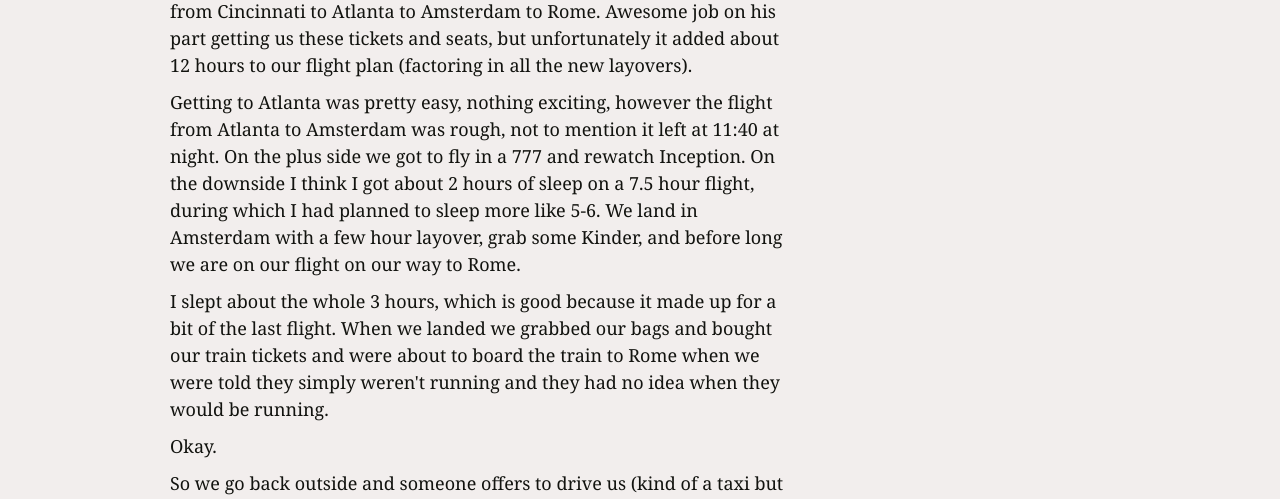
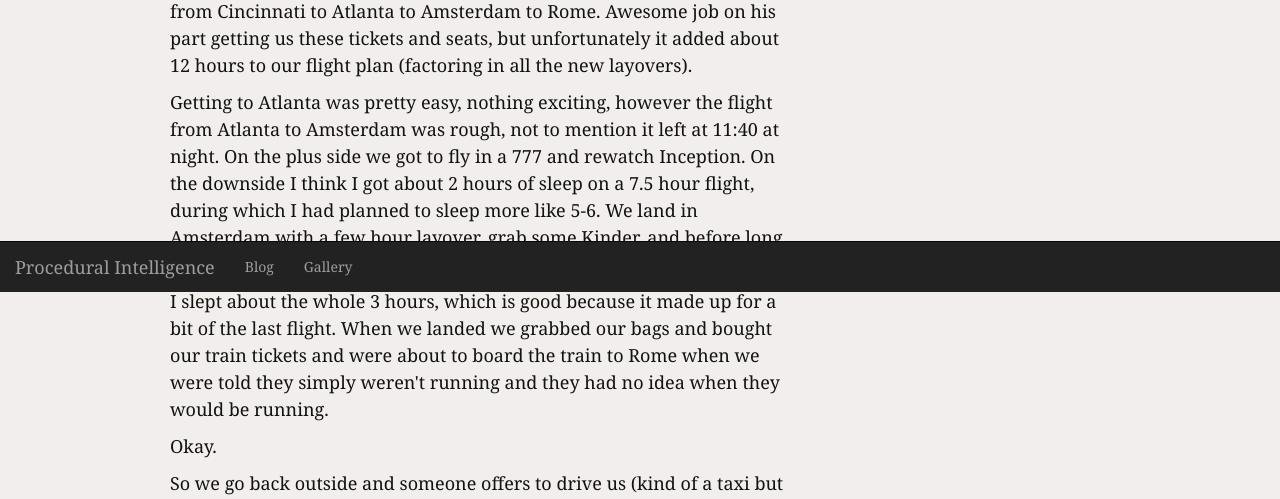
Before and after one commit to najarvis/Procedural-Intelligence, a Flask app: page /blog in a window 1280 px wide. Shown: the part 508-1007 px from the top of the page. Run offline with Flask 2, Linux system fonts and the light colour scheme; some libraries are stand-ins or nearby versions.

Commit message:
Finishes up gallery viewing as well as add a footer navigation bar and a 404 page

```diff
--- a/procint.py
+++ b/procint.py
@@ -24,5 +24,9 @@ def default():
 def special_creator():
     return render_template("special_creator.html")
 
+@app.errorhandler(404)
+def page_not_found(e):
+    return render_template("404.html"), 404
+
 if __name__ == "__main__":
     app.run(host='0.0.0.0')
--- a/templates/base_template.html
+++ b/templates/base_template.html
@@ -44,6 +44,34 @@
 	    		<p class="lead blog-description">My (Currently) Non-Sentient Blog</p>
 	    	</div>
 
+            {% block navigation %}
+            <nav class="navbar navbar-inverse navbar-fixed-bottom">
+                <div class="navbar-header">
+                    <button type="button" class="navbar-toggle" data-toggle="collapse" data-target="#Navbar">
+                        <span class="icon-bar"></span>
+                        <span class="icon-bar"></span>
+                        <span class="icon-bar"></span>
+                    </button>
+                    <a class="navbar-brand" href="/">Procedural Intelligence</a>
+                </div>
+                <div class="collapse navbar-collapse" id="Navbar">
+                    <ul class="nav navbar-nav">
+                        <li class="nav-item">
+                            <a class="nav-link" href="/blog">Blog</a>
+                        </li>
+                        <li class="nav-item">
+                            <a class="nav-link" href="/gallery">Gallery</a>
+                        </li>
+                        <!--
+                        <li class="nav-item">
+                            <a class="nav-link" href="/projects">Projects</a>
+                        </li>
+                        -->
+                    </ul>
+                </div>
+            </nav>
+            {% endblock %}
+
 	    	<div class="row">
                 {% block small_width %}
 	    		<div class="col-sm-8 blog-main">
```
Also changed, not shown: blueprints/gallery/templates/gallery.html (+6 -5 lines), templates/404.html (added, +11 -0 lines).
